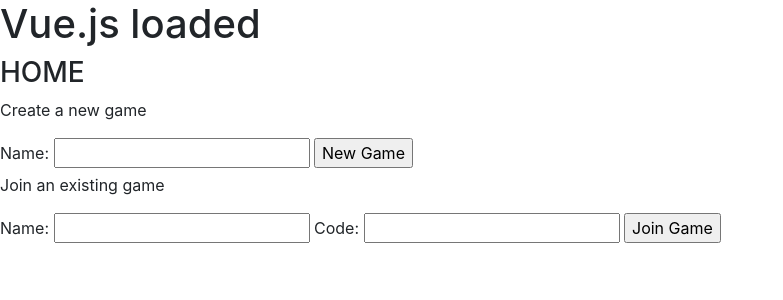
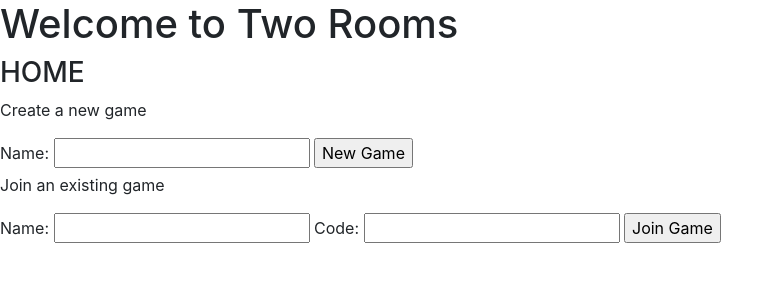
Before and after one commit to GandalfDG/tworooms-old, a Django app: page / in a window 1280 px wide. Shown: the top 300 px of the page, without its empty margins (0-783 px from the left). Run offline with Django 3.2, Linux system fonts and the light colour scheme; some libraries are stand-ins or nearby versions.

Commit message:
created a base template to be extended by other pages

```diff
--- a/game/templates/game/app.html
+++ b/game/templates/game/app.html
@@ -1,18 +1,9 @@
-<!DOCTYPE html>
-<html>
+{% extends "game/base.html" %}
 
-<head>
-    <meta charset="UTF-8">
-    <title>2R1B</title>
-    <link rel="stylesheet" href="https://stackpath.bootstrapcdn.com/bootstrap/4.3.1/css/bootstrap.min.css"
-        integrity="sha384-ggOyR0iXCbMQv3Xipma34MD+dH/1fQ784/j6cY/iJTQUOhcWr7x9JvoRxT2MZw1T" crossorigin="anonymous">
-    <script src="https://cdn.jsdelivr.net/npm/vue/dist/vue.js" defer></script>
-    <script src="../../static/game/app.js" defer></script>
-</head>
+{% block content %}
 
-<body>
 <div id="app">
-        <h1>Vue.js loaded</h1>
+    <h1>Welcome to Two Rooms</h1>
     <div id="home" v-if="current_page === 'home'">
         <h3>HOME</h3>
         <p>Create a new game</p>
@@ -44,6 +35,4 @@
     </div>
 </div>
 
-</body>
-
-</html>
+{% endblock %}
--- /dev/null
+++ b/game/templates/game/base.html
@@ -0,0 +1,18 @@
+<!DOCTYPE html>
+<html>
+
+<head>
+    <meta charset="UTF-8">
+    <title>2R1B</title>
+    <link rel="stylesheet" href="https://stackpath.bootstrapcdn.com/bootstrap/4.3.1/css/bootstrap.min.css"
+        integrity="sha384-ggOyR0iXCbMQv3Xipma34MD+dH/1fQ784/j6cY/iJTQUOhcWr7x9JvoRxT2MZw1T" crossorigin="anonymous">
+    <script src="https://cdn.jsdelivr.net/npm/vue/dist/vue.js" defer></script>
+    <script src="../../static/game/app.js" defer></script>
+</head>
+
+<body>
+    {% block content %}
+    {% endblock %}
+</body>
+
+</html>
```
Lines whose indentation alone changed are shown as unchanged.
